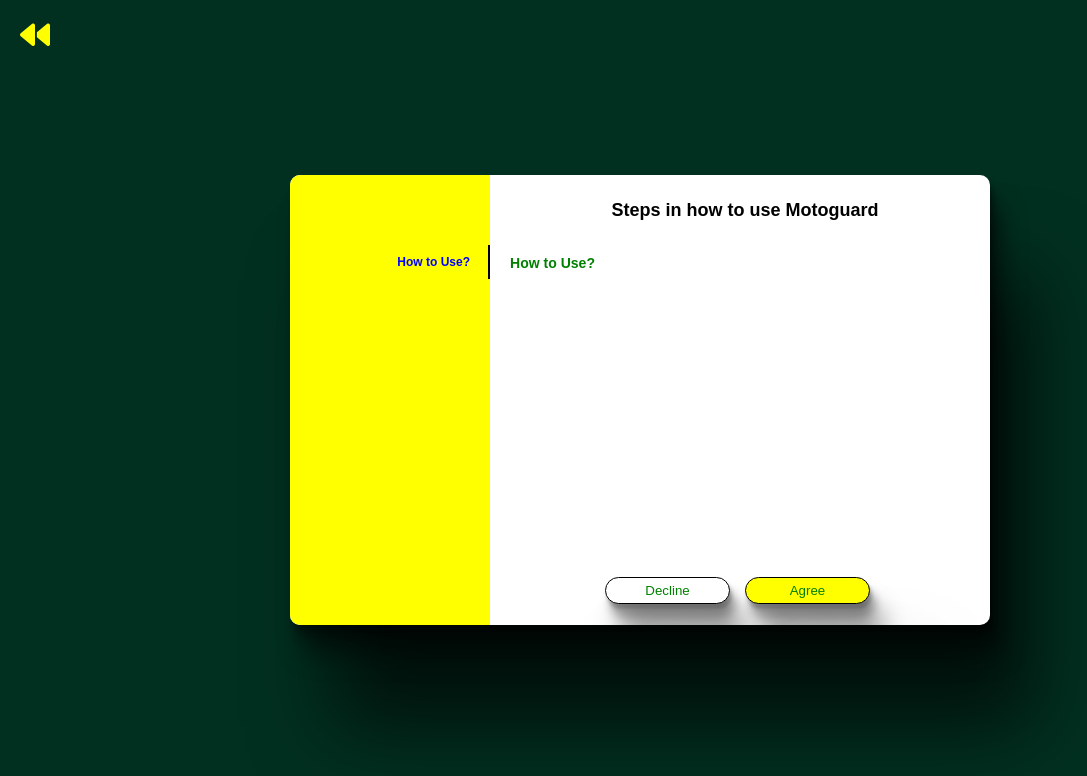
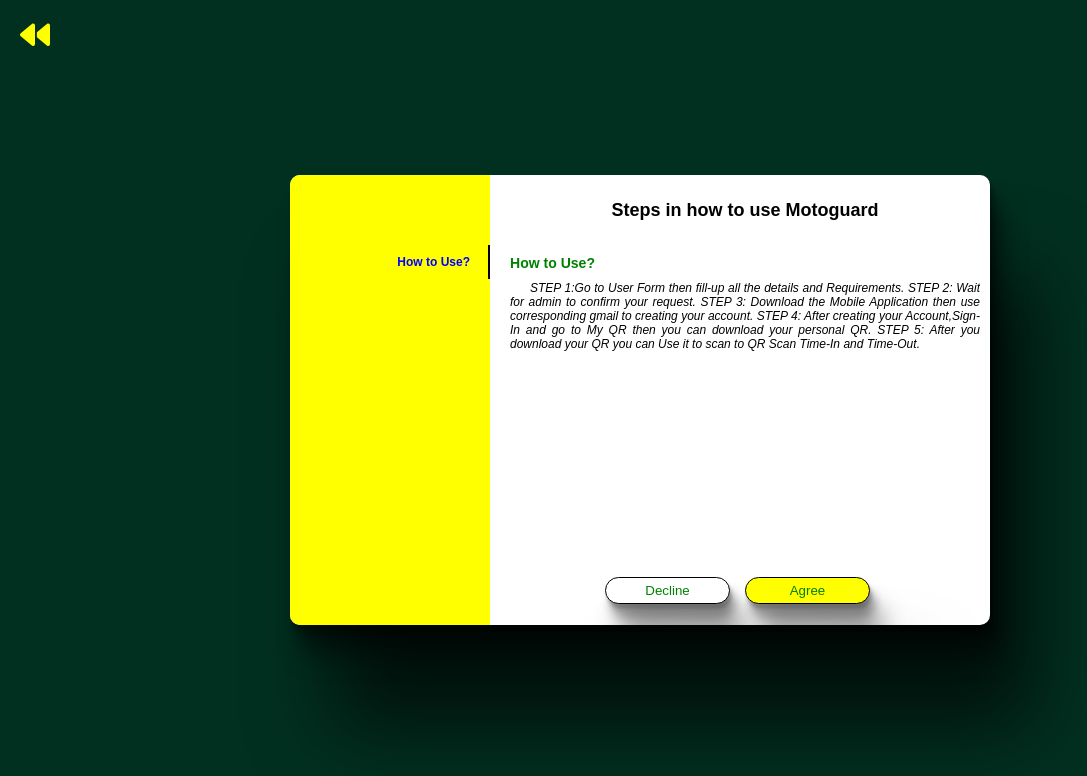
Before and after one commit to jaymart123/cdmmotoguard, a plain HTML site: page terms.html in a window 1280 px wide. Shown: the whole page, without its empty margins (0-1087 px from the left). Drawn offline with nearby package versions, Linux system fonts and the light colour scheme.

Commit message:
Update terms.html

```diff
--- a/terms.html
+++ b/terms.html
@@ -34,7 +34,11 @@
                     <div class="tabs_body">
                      <div class="tab_item tab_item_1">
                          <h3>How to Use?</h3>
-                         <p></p>
+                         <p>STEP 1:Go to User Form then fill-up all the details and Requirements.
+                         STEP 2: Wait for admin to confirm your request.
+                         STEP 3: Download the Mobile Application then use corresponding gmail to creating your account.
+                         STEP 4: After creating your Account,Sign-In and go to My QR then you can download your personal QR.
+                         STEP 5: After you download your QR you can Use it to scan to QR Scan Time-In and Time-Out.</p>
                          </div>
 
                         </div>
```
